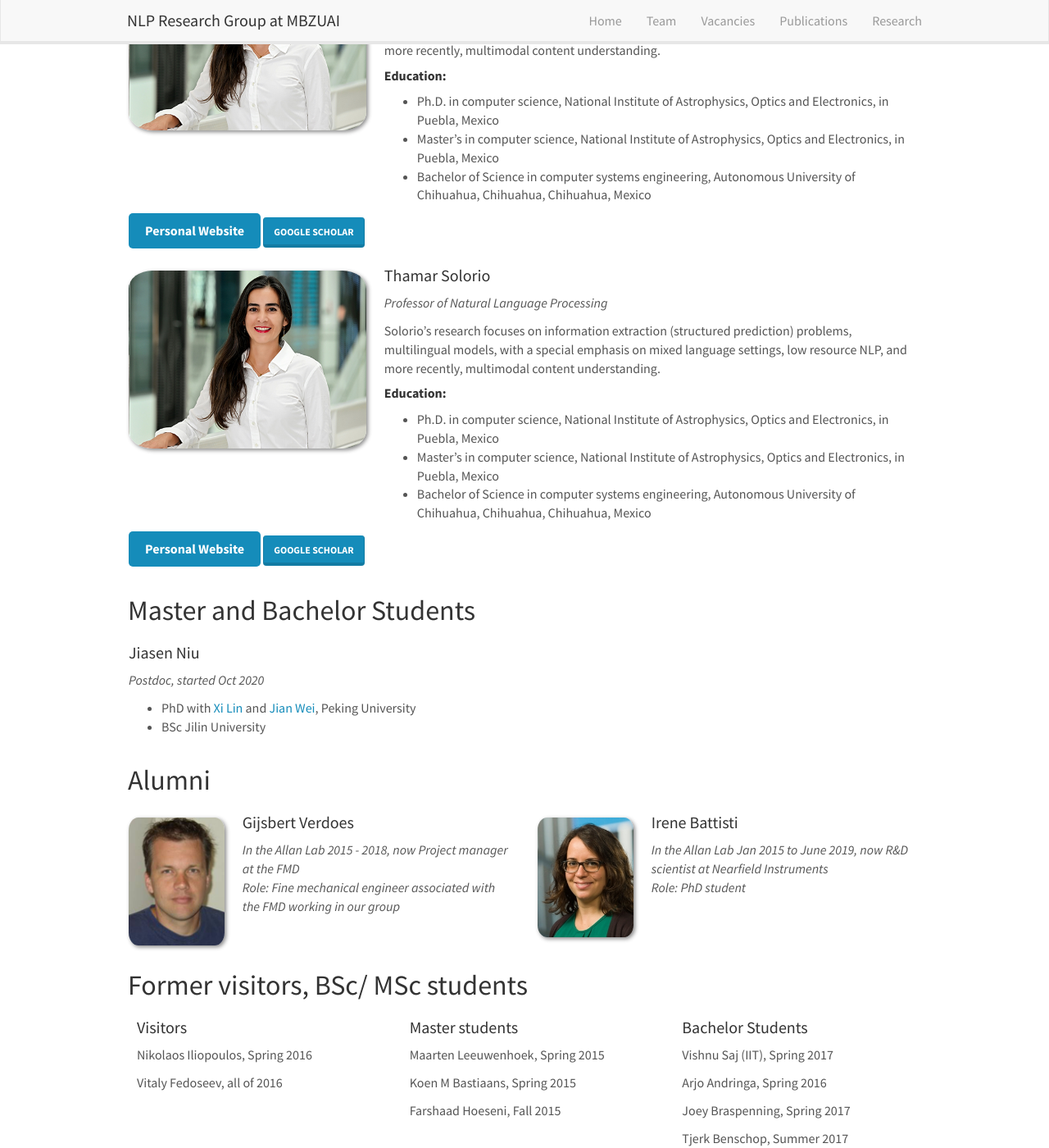
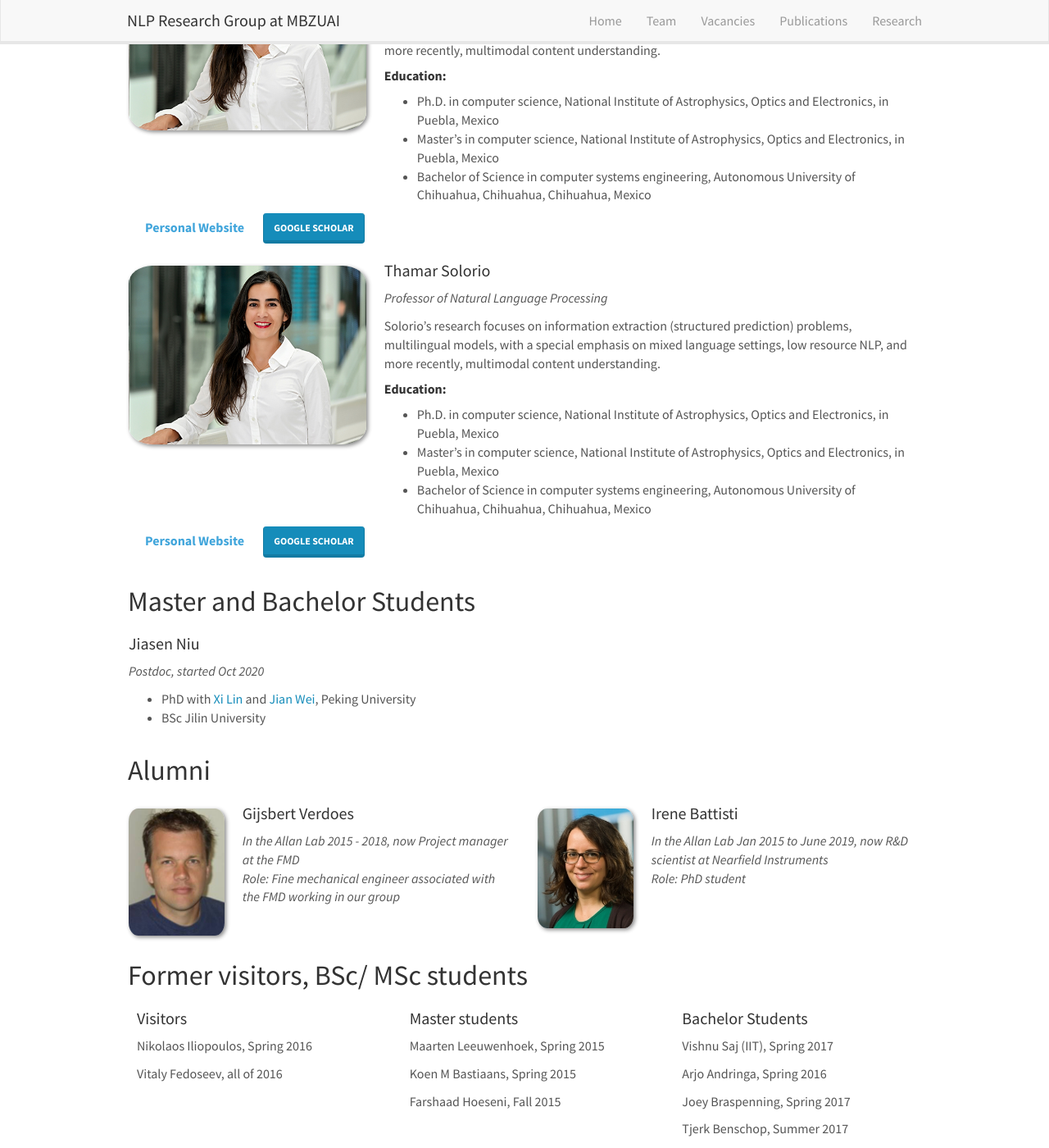
Before and after one commit to RamzaBasharat/MBZUAI, a Jekyll site: the page built from _pages/team.md, in a window 1280 px wide and 1400 px high, scrolled down 349 px. Shown: the whole window at 82% size. Built offline with Jekyll 4.4.1, drawn with Linux system fonts in a browser that asks for light colours; nearby versions of some CDN libraries.

Commit message:
designing custom button

```diff
--- a/css/main.scss
+++ b/css/main.scss
@@ -95,30 +95,30 @@ firstp {
 
 .custom-btn {
     display: inline-block;
-    padding: 10px 20px;
+    padding: 5px 20px;
     font-size: 16px;
     font-weight: bold;
     text-align: center;
     text-decoration: none;
-    color: #fff; /* Text color */
-    background-color: #158CBA; /* Background color */
-    border: none; /* Remove default border */
-    border-radius: 5px; /* Rounded corners */
+    color: #40a5db; /* Text color */
+    background-color: #fff; /* Background color */
+    border: 3px soild #40a5db; /* Remove default border */
     transition: background-color 0.3s, transform 0.3s; /* Smooth transition for hover effects */
     cursor: pointer; /* Pointer cursor on hover */
 }
 
 .custom-btn:hover {
-    background-color: #136E99; /* Darker background color on hover */
+    color: #fff;
+    background-color: #40a5db; /* Darker background color on hover */
     transform: scale(1.05); /* Slightly enlarge the button on hover */
 }
-
-.custom-btn:active {
-    background-color: #0F5774; /* Even darker background color when the button is clicked */
-    transform: scale(1.00); /* Reset to original size on click */
-}
-
-.custom-btn:focus {
-    outline: none; /* Remove default focus outline */
-    box-shadow: 0 0 0 3px rgba(21, 140, 186, 0.5); /* Add a focus ring for accessibility */
-}
+//
+// .custom-btn:active {
+//     background-color: #0F5774; /* Even darker background color when the button is clicked */
+//     transform: scale(1.00); /* Reset to original size on click */
+// }
+//
+// .custom-btn:focus {
+//     outline: none; /* Remove default focus outline */
+//     box-shadow: 0 0 0 3px rgba(21, 140, 186, 0.5); /* Add a focus ring for accessibility */
+// }
```
